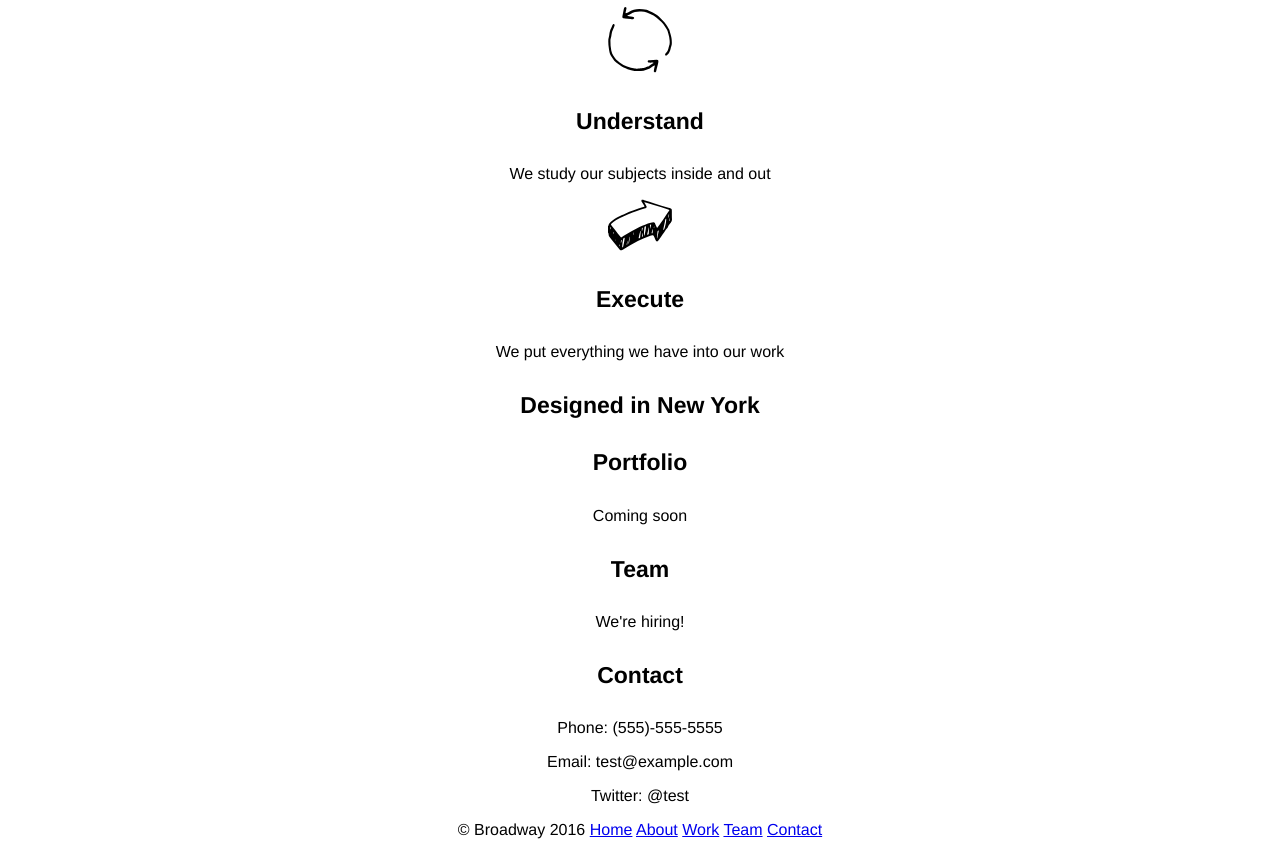
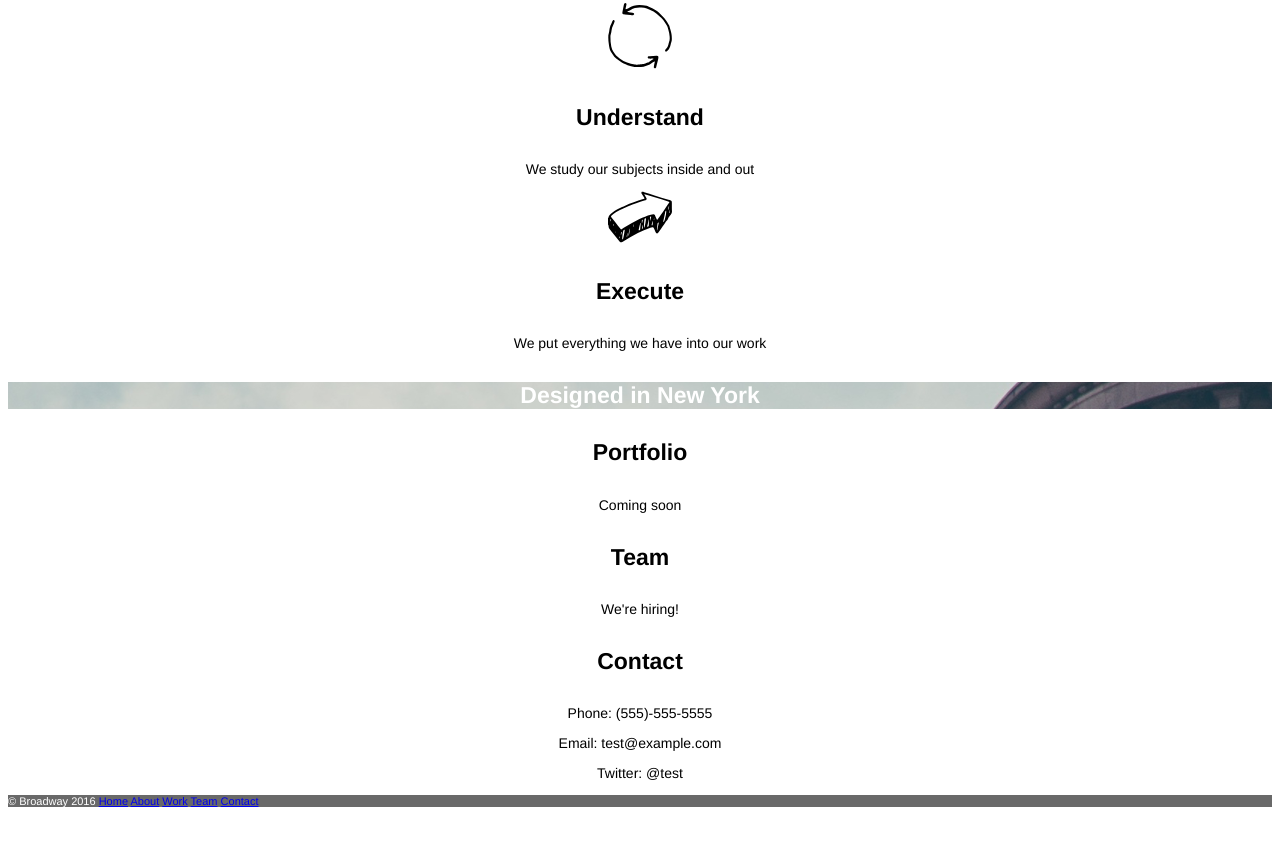
Before and after one commit to GB-NDPH/Broadway, a plain HTML site: page index.html in a window 1280 px wide. Shown: the part 606-1461 px from the top of the page. After the commit the page ends 1424 px from the top, so only its background shows below. Drawn offline with Linux system fonts and the light colour scheme.

Commit message:
css added to html

```diff
--- a/Resources/css/index.css
+++ b/Resources/css/index.css
@@ -6,10 +6,14 @@ body{
 	background-image: url("./../images/the-flatiron-building.png");
 	color: white;
 }
+#links{
+	color: white;
+}
 .header h1{
 	font-size: 70px;
 }
 .header p{
+	color: white;
 	font-size: 18px;
 }
 h1,
@@ -23,3 +27,16 @@ h3{
 h4{
 	font-size: 23px
 }
+p{
+	font-size: 14px;
+}
+.newyork{
+	color: white;
+	background-image:url("./../images/the-flatiron-building.png");
+}
+.footer{
+	text-align: left;
+	font-size: 11px;
+	color: white;
+	background-color: dimgray;
+}
--- a/index.html
+++ b/index.html
@@ -8,6 +8,7 @@
 <!--header image and navigation -->
 <div class="header">
 <h1>Broadway Design</h1>
+<div class="links">
 <p><a href="https://external-production.codecademy.com/assets/secure/index-e15cd898fa5906b22c02b7fc4cf8e509.html#">
 	Home</a></p>
 <p><a href="https://external-production.codecademy.com/assets/secure/index-e15cd898fa5906b22c02b7fc4cf8e509.html#about">
@@ -18,6 +19,7 @@ About</a</p>
 			Team</a></p>
 <p><a href="https://external-production.codecademy.com/assets/secure/index-e15cd898fa5906b22c02b7fc4cf8e509.html#contact">
 				Contact</a></p>
+			</div>
 </div>
 <!--central section 'Process'-->
 <div class="process">
@@ -43,7 +45,7 @@ About</a</p>
 	<p>Phone: (555)-555-5555</p>
 	<p>Email: test@example.com</p>
 	<p>Twitter: @test</p>
-	<p>&copy Broadway 2016
+	<p class="footer">&copy Broadway 2016
 		<a href="https://external-production.codecademy.com/assets/secure/index-e15cd898fa5906b22c02b7fc4cf8e509.html#">
 			Home</a>
 		<a href="https://external-production.codecademy.com/assets/secure/index-e15cd898fa5906b22c02b7fc4cf8e509.html#about">
@@ -53,8 +55,7 @@ About</a</p>
 		<a href="https://external-production.codecademy.com/assets/secure/index-e15cd898fa5906b22c02b7fc4cf8e509.html#team">
 							Team</a>
 		<a href="https://external-production.codecademy.com/assets/secure/index-e15cd898fa5906b22c02b7fc4cf8e509.html#contact">
-											Contact</a>
-	</p>
-
+											Contact</a></p>
+										</div>
 </body>
 </html>
```
